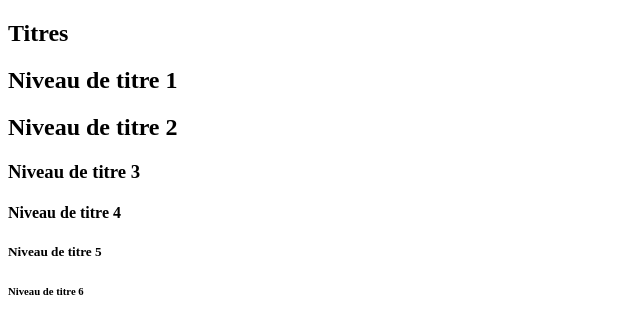
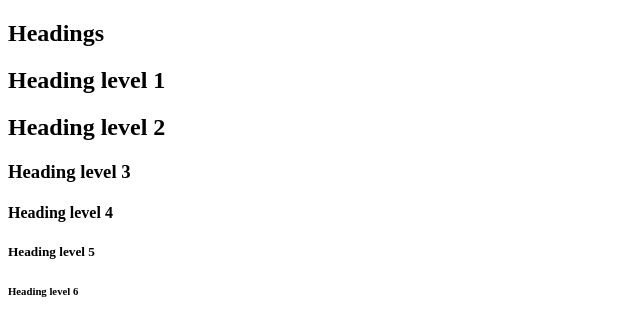
Before and after one commit to MINS2405/holbertonschool-web_front_end, a plain HTML site: page html_advanced/11-styleguide.html in a window 1280 px wide. Shown: the whole page, without its empty margins (0-640 px from the left). Drawn offline with Linux system fonts and the light colour scheme.

Commit message:
Advanced HTML

```diff
--- a/html_advanced/11-styleguide.html
+++ b/html_advanced/11-styleguide.html
@@ -7,23 +7,23 @@
 </head>
 <body>
     <header>
-        <!-- Supprimer tout contenu existant ici -->
+        <!-- En-tête vide -->
     </header>
     <main>
         <section>
             <header>
-                <h2>Titres</h2>
+                <h2>Headings</h2>
             </header>
-            <h1>Niveau de titre 1</h1>
-            <h2>Niveau de titre 2</h2>
-            <h3>Niveau de titre 3</h3>
-            <h4>Niveau de titre 4</h4>
-            <h5>Niveau de titre 5</h5>
-            <h6>Niveau de titre 6</h6>
+            <h1>Heading level 1</h1>
+            <h2>Heading level 2</h2>
+            <h3>Heading level 3</h3>
+            <h4>Heading level 4</h4>
+            <h5>Heading level 5</h5>
+            <h6>Heading level 6</h6>
         </section>
     </main>
     <footer>
-        <!-- Supprimer tout contenu existant ici -->
+        <!-- Pied de page vide -->
     </footer>
 </body>
 </html>
```
